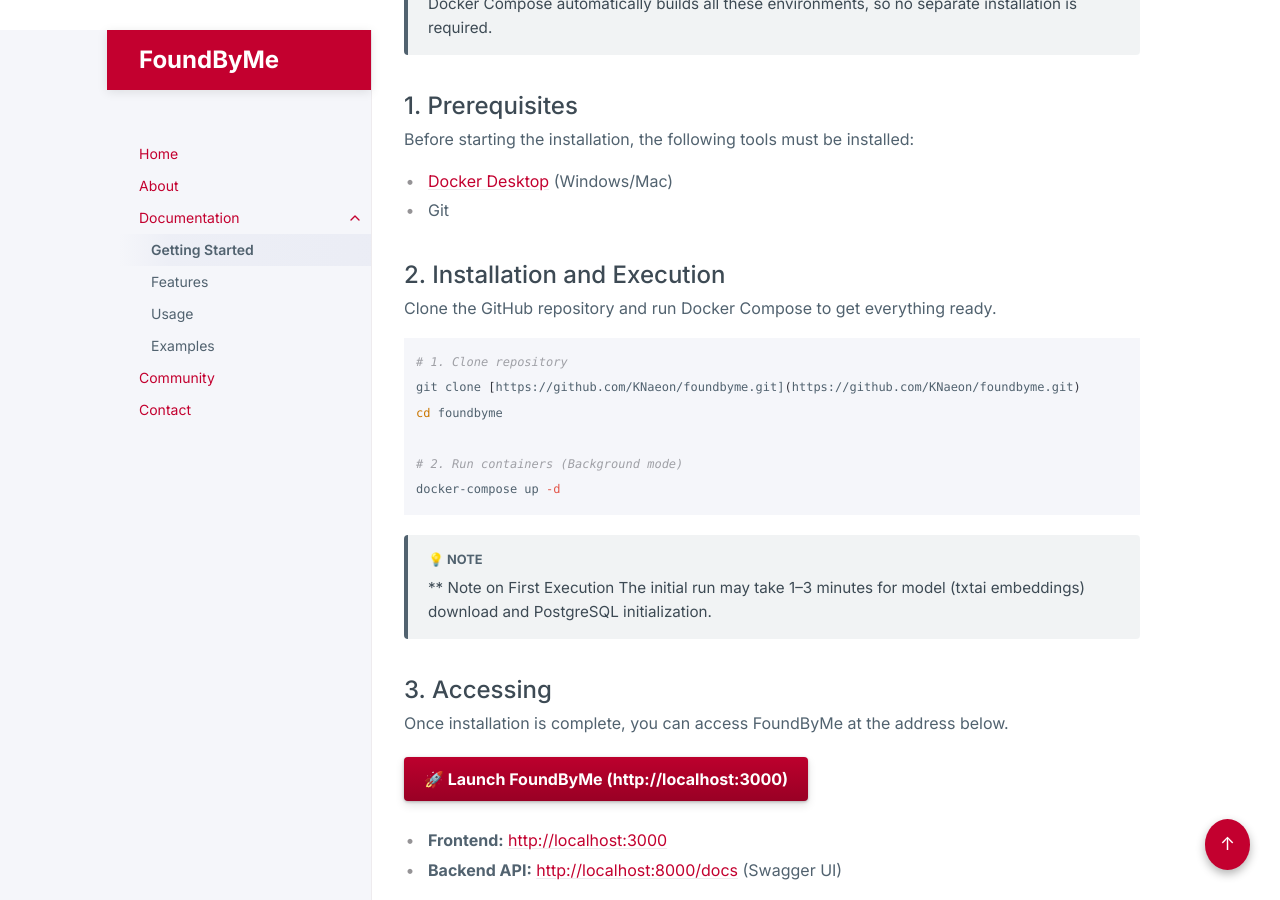
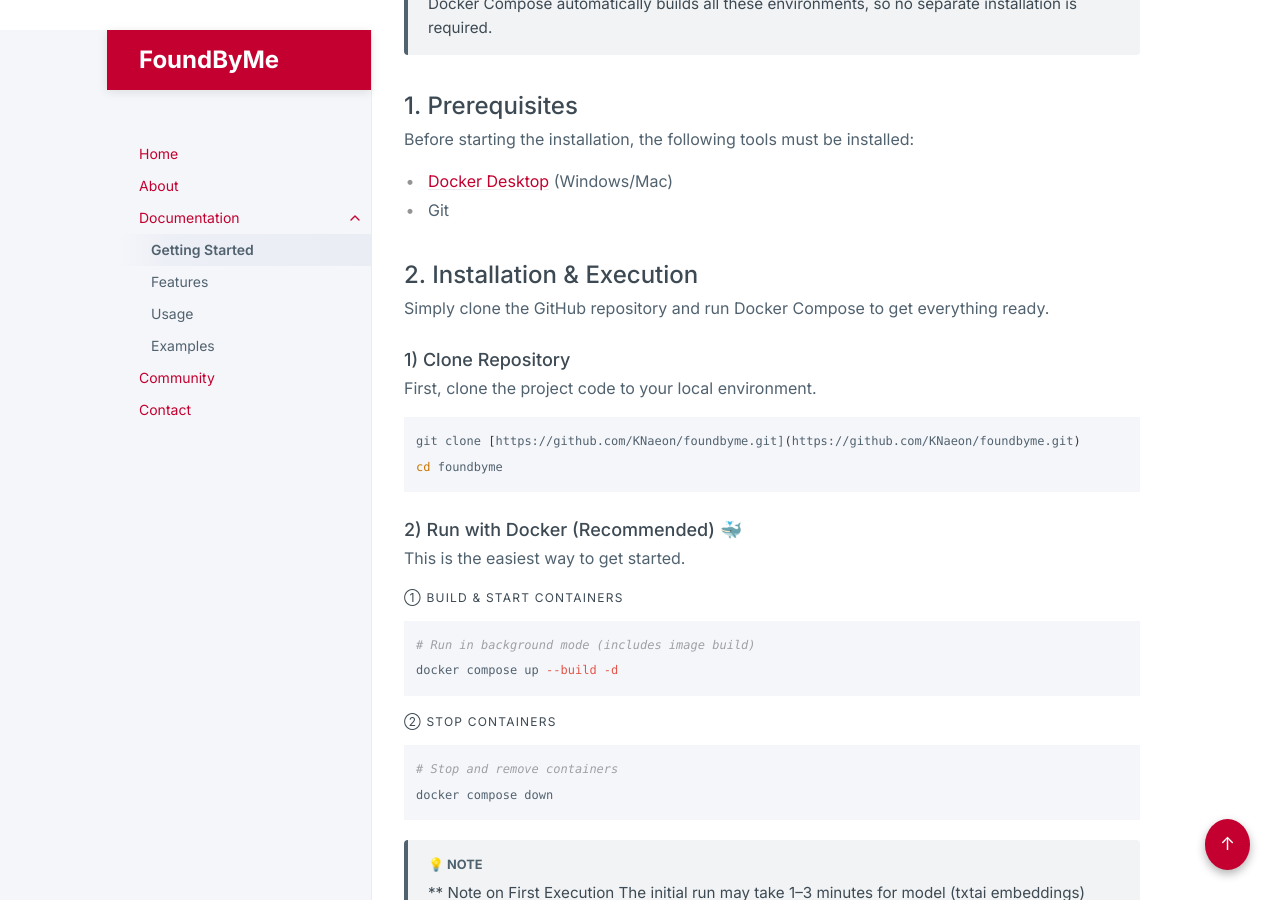
Before and after one commit to kimhabin2/foundbyme-custom, a Jekyll site: the page built from en/docs/getting-started.md, in a window 1280 px wide and 900 px high, scrolled down 365 px. Built offline with Jekyll 4.4.1, drawn with Linux system fonts in a browser that asks for light colours; cached includes are drawn as plain includes.

Commit message:
getting started 부분 추가

````diff
--- a/en/docs/getting-started.md
+++ b/en/docs/getting-started.md
@@ -26,17 +26,33 @@ Before starting the installation, the following tools must be installed:
 * [Docker Desktop](https://www.docker.com/products/docker-desktop/) (Windows/Mac)
 * Git
 
-## 2. Installation and Execution
+## 2. Installation & Execution
 
-Clone the GitHub repository and run Docker Compose to get everything ready.
+Simply clone the GitHub repository and run Docker Compose to get everything ready.
+
+### 1) Clone Repository
+First, clone the project code to your local environment.
 
 ```bash
-# 1. Clone repository
 git clone [https://github.com/KNaeon/foundbyme.git](https://github.com/KNaeon/foundbyme.git)
 cd foundbyme
+```
 
-# 2. Run containers (Background mode)
-docker-compose up -d
+### 2) Run with Docker (Recommended) 🐳
+This is the easiest way to get started.
+
+#### ① Build & Start Containers
+
+```bash
+# Run in background mode (includes image build)
+docker compose up --build -d
+```
+
+#### ② Stop Containers
+
+```bash
+# Stop and remove containers
+docker compose down
 ```
 
 ** Note on First Execution The initial run may take 1–3 minutes for model (txtai embeddings) download and PostgreSQL initialization.
````
Also changed, not shown: docs/docs/getting-started.md (+20 -3 lines).
